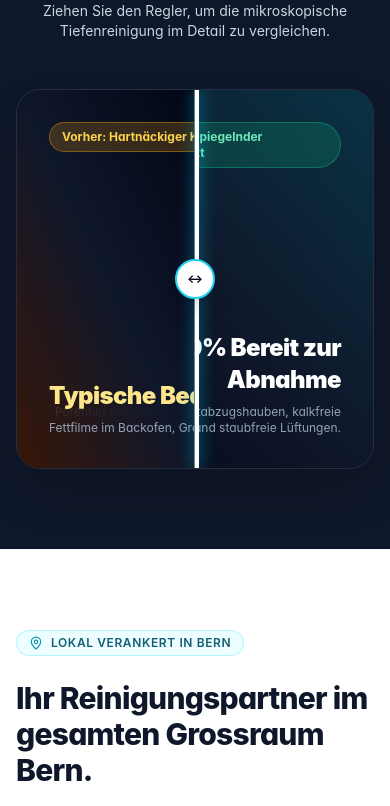
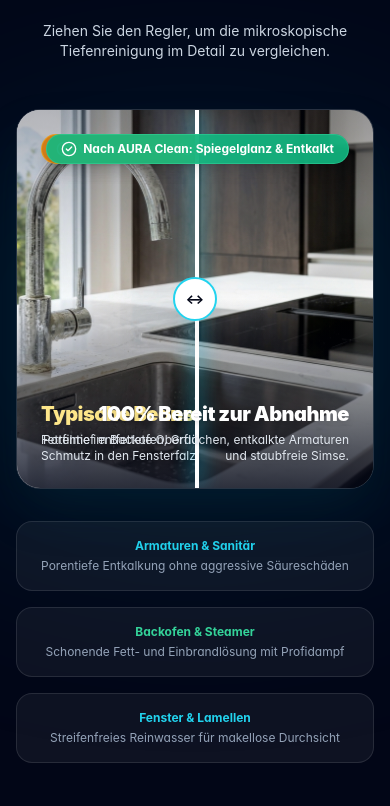
Before and after one commit to drisslourini-debug/aura-reinigung-bern, a Next.js app: page / in a window 390 px wide. Shown: the part 7318-8124 px from the top of the page. Built offline with nearby package versions, Linux system fonts and the light colour scheme.

Commit message:
feat: add real before & after comparison photos with clip-path reveal slider

```diff
--- a/src/components/home/BeforeAfterSlider.tsx
+++ b/src/components/home/BeforeAfterSlider.tsx
@@ -1,20 +1,21 @@
 "use client";
 
-import React, { useState, useRef } from "react";
-import { Sparkles } from "lucide-react";
+import React, { useState, useRef, useCallback } from "react";
+import Image from "next/image";
+import { Sparkles, AlertCircle, CheckCircle2 } from "lucide-react";
 
 export function BeforeAfterSlider() {
   const [sliderPosition, setSliderPosition] = useState(50);
   const containerRef = useRef<HTMLDivElement | null>(null);
   const isDragging = useRef(false);
 
-  const handleMove = (clientX: number) => {
+  const handleMove = useCallback((clientX: number) => {
     if (!containerRef.current) return;
     const rect = containerRef.current.getBoundingClientRect();
     const x = clientX - rect.left;
     const percentage = Math.max(0, Math.min(100, (x / rect.width) * 100));
     setSliderPosition(percentage);
-  };
+  }, []);
 
   const handleTouchMove = (e: React.TouchEvent) => {
     handleMove(e.touches[0].clientX);
@@ -34,17 +35,21 @@ export function BeforeAfterSlider() {
   };
 
   return (
-    <section className="py-20 relative bg-slate-900 text-white overflow-hidden">
-      <div className="max-w-5xl mx-auto px-4 sm:px-6 lg:px-8">
+    <section className="py-24 relative bg-slate-950 text-white overflow-hidden">
+      {/* Background ambient lighting */}
+      <div className="absolute top-1/2 left-1/2 -translate-x-1/2 -translate-y-1/2 w-[600px] h-[400px] bg-cyan-500/10 rounded-full blur-[120px] pointer-events-none" />
+
+      <div className="max-w-5xl mx-auto px-4 sm:px-6 lg:px-8 relative z-10">
+        {/* Section Header */}
         <div className="text-center max-w-2xl mx-auto mb-12">
           <div className="inline-flex items-center gap-2 px-3 py-1 rounded-full bg-white/10 border border-white/20 text-cyan-300 text-xs font-semibold uppercase tracking-wider mb-4">
             <Sparkles className="w-3.5 h-3.5" />
             <span>Show, Don't Tell</span>
           </div>
-          <h2 className="text-3xl sm:text-4xl font-extrabold tracking-tight text-white">
+          <h2 className="text-3xl sm:text-5xl font-extrabold tracking-tight text-white">
             Der AURA Vorher / Nachher Unterschied
           </h2>
-          <p className="mt-3 text-sm sm:text-base text-slate-300">
+          <p className="mt-4 text-sm sm:text-base text-slate-300">
             Ziehen Sie den Regler, um die mikroskopische Tiefenreinigung im Detail zu vergleichen.
           </p>
         </div>
@@ -57,52 +62,100 @@ export function BeforeAfterSlider() {
           onMouseLeave={handleMouseUp}
           onMouseMove={handleMouseMove}
           onTouchMove={handleTouchMove}
-          className="relative h-[380px] sm:h-[480px] w-full rounded-3xl overflow-hidden cursor-ew-resize select-none border border-white/10 shadow-2xl"
+          className="relative h-[380px] sm:h-[500px] w-full rounded-3xl overflow-hidden cursor-ew-resize select-none border border-white/15 shadow-2xl shadow-cyan-950/40"
         >
-          {/* After Surface (Right Side) - Gleaming Pure Surface */}
-          <div className="absolute inset-0 bg-gradient-to-tr from-slate-950 via-slate-900 to-cyan-950 flex flex-col items-end justify-between p-8 sm:p-12">
-            <div className="bg-emerald-500/20 text-emerald-300 border border-emerald-500/40 px-3 py-1.5 rounded-full text-xs font-bold flex items-center gap-1.5">
-              <Sparkles className="w-3.5 h-3.5" />
-              <span>Nach AURA Clean: Spiegelnder Hochglanz & Entkalkt</span>
+          {/* Layer 1: After Image (Full width background) */}
+          <div className="absolute inset-0">
+            <Image
+              src="/images/after-clean.jpg"
+              alt="Nach der AURA Tiefenreinigung: Spiegelglanz, kalkfrei und 100% sauber"
+              fill
+              priority
+              className="object-cover object-center pointer-events-none"
+              sizes="(max-width: 1024px) 100vw, 1000px"
+            />
+            {/* Dark gradient vignette overlay on bottom for readability */}
+            <div className="absolute inset-0 bg-gradient-to-t from-slate-950/80 via-transparent to-slate-950/30 pointer-events-none" />
+
+            {/* After Badges */}
+            <div className="absolute top-6 right-6 z-10 pointer-events-none">
+              <span className="inline-flex items-center gap-1.5 px-3.5 py-1.5 rounded-full bg-emerald-500/90 text-white backdrop-blur-md text-xs font-bold shadow-lg border border-emerald-400/50">
+                <CheckCircle2 className="w-4 h-4 text-white" />
+                <span>Nach AURA Clean: Spiegelglanz & Entkalkt</span>
+              </span>
             </div>
 
-            <div className="text-right max-w-xs space-y-2">
-              <div className="text-2xl font-black text-white tracking-tight">
+            <div className="absolute bottom-6 right-6 text-right max-w-xs z-10 pointer-events-none">
+              <div className="text-xl sm:text-2xl font-black text-white tracking-tight drop-shadow-md">
                 100% Bereit zur Abnahme
               </div>
-              <p className="text-xs text-slate-400">
-                Porentief entfettete Dunstabzugshauben, kalkfreie Armaturen und staubfreie Lüftungen.
+              <p className="text-xs text-slate-200 mt-1 drop-shadow">
+                Porentief entfettete Oberflächen, entkalkte Armaturen und staubfreie Simse.
               </p>
             </div>
           </div>
 
-          {/* Before Surface (Left Side - Clipped) */}
+          {/* Layer 2: Before Image (Clipped dynamically by slider position) */}
           <div
-            className="absolute inset-0 bg-gradient-to-tr from-amber-950/80 via-slate-900 to-slate-950 flex flex-col items-start justify-between p-8 sm:p-12 overflow-hidden border-r border-white/40"
-            style={{ width: `${sliderPosition}%` }}
+            className="absolute inset-0 pointer-events-none"
+            style={{
+              clipPath: `inset(0 ${100 - sliderPosition}% 0 0)`,
+              WebkitClipPath: `inset(0 ${100 - sliderPosition}% 0 0)`,
+            }}
           >
-            <div className="bg-amber-500/20 text-amber-300 border border-amber-500/40 px-3 py-1.5 rounded-full text-xs font-bold whitespace-nowrap">
-              <span>Vorher: Hartnäckiger Kalk & Eingebranntes</span>
+            <Image
+              src="/images/before-clean.jpg"
+              alt="Vor der Reinigung: Hartnäckiger Kalk, Fettspuren und Wasserflecken"
+              fill
+              priority
+              className="object-cover object-center pointer-events-none"
+              sizes="(max-width: 1024px) 100vw, 1000px"
+            />
+            {/* Warm dark gradient vignette overlay on bottom for readability */}
+            <div className="absolute inset-0 bg-gradient-to-t from-slate-950/80 via-transparent to-slate-950/30 pointer-events-none" />
+
+            {/* Before Badges */}
+            <div className="absolute top-6 left-6 z-10 pointer-events-none">
+              <span className="inline-flex items-center gap-1.5 px-3.5 py-1.5 rounded-full bg-amber-600/90 text-white backdrop-blur-md text-xs font-bold shadow-lg border border-amber-400/50">
+                <AlertCircle className="w-4 h-4 text-white" />
+                <span>Vorher: Hartnäckiger Kalk & Eingebranntes</span>
+              </span>
             </div>
 
-            <div className="text-left max-w-xs space-y-2 whitespace-nowrap">
-              <div className="text-2xl font-black text-amber-200 tracking-tight">
+            <div className="absolute bottom-6 left-6 text-left max-w-xs z-10 pointer-events-none">
+              <div className="text-xl sm:text-2xl font-black text-amber-200 tracking-tight drop-shadow-md">
                 Typische Beanstandungen
               </div>
-              <p className="text-xs text-slate-400">
+              <p className="text-xs text-slate-200 mt-1 drop-shadow">
                 Fettfilme im Backofen, Grauschleier auf Fliesen und Schmutz in den Fensterfalzen.
               </p>
             </div>
           </div>
 
-          {/* Slider Divider Bar & Handle */}
+          {/* Slider Divider Bar & Tactile Drag Handle */}
           <div
-            className="absolute top-0 bottom-0 w-1 bg-white cursor-ew-resize shadow-[0_0_15px_rgba(0,210,255,0.8)]"
+            className="absolute top-0 bottom-0 w-1 bg-white cursor-ew-resize shadow-[0_0_20px_rgba(0,210,255,1)]"
             style={{ left: `${sliderPosition}%` }}
           >
-            <div className="absolute top-1/2 -translate-y-1/2 -translate-x-1/2 w-10 h-10 rounded-full bg-white text-slate-950 shadow-xl flex items-center justify-center font-bold text-xs border-2 border-cyan-400">
+            <div className="absolute top-1/2 -translate-y-1/2 -translate-x-1/2 w-11 h-11 rounded-full bg-white text-slate-950 shadow-2xl flex items-center justify-center font-bold text-sm border-2 border-cyan-400 transition-transform active:scale-110 hover:scale-105">
               ↔
             </div>
+          </div>
+        </div>
+
+        {/* Feature comparison pills below slider */}
+        <div className="mt-8 grid grid-cols-1 sm:grid-cols-3 gap-4 text-center">
+          <div className="p-4 rounded-2xl bg-white/5 border border-white/10 text-xs">
+            <span className="text-cyan-400 font-bold block mb-1">Armaturen & Sanitär</span>
+            <span className="text-slate-400">Porentiefe Entkalkung ohne aggressive Säureschäden</span>
+          </div>
+          <div className="p-4 rounded-2xl bg-white/5 border border-white/10 text-xs">
+            <span className="text-emerald-400 font-bold block mb-1">Backofen & Steamer</span>
+            <span className="text-slate-400">Schonende Fett- und Einbrandlösung mit Profidampf</span>
+          </div>
+          <div className="p-4 rounded-2xl bg-white/5 border border-white/10 text-xs">
+            <span className="text-cyan-400 font-bold block mb-1">Fenster & Lamellen</span>
+            <span className="text-slate-400">Streifenfreies Reinwasser für makellose Durchsicht</span>
           </div>
         </div>
       </div>
```
Also changed, not shown: public/images/after-clean.jpg (added), public/images/before-clean.jpg (added).
